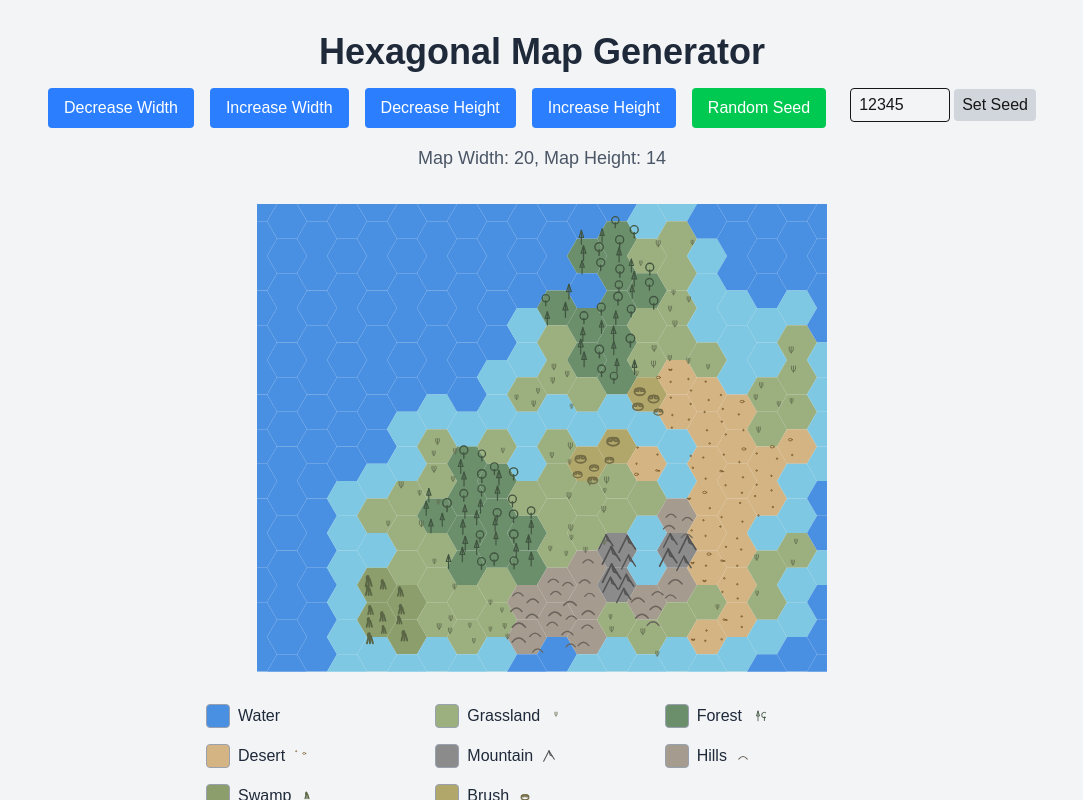
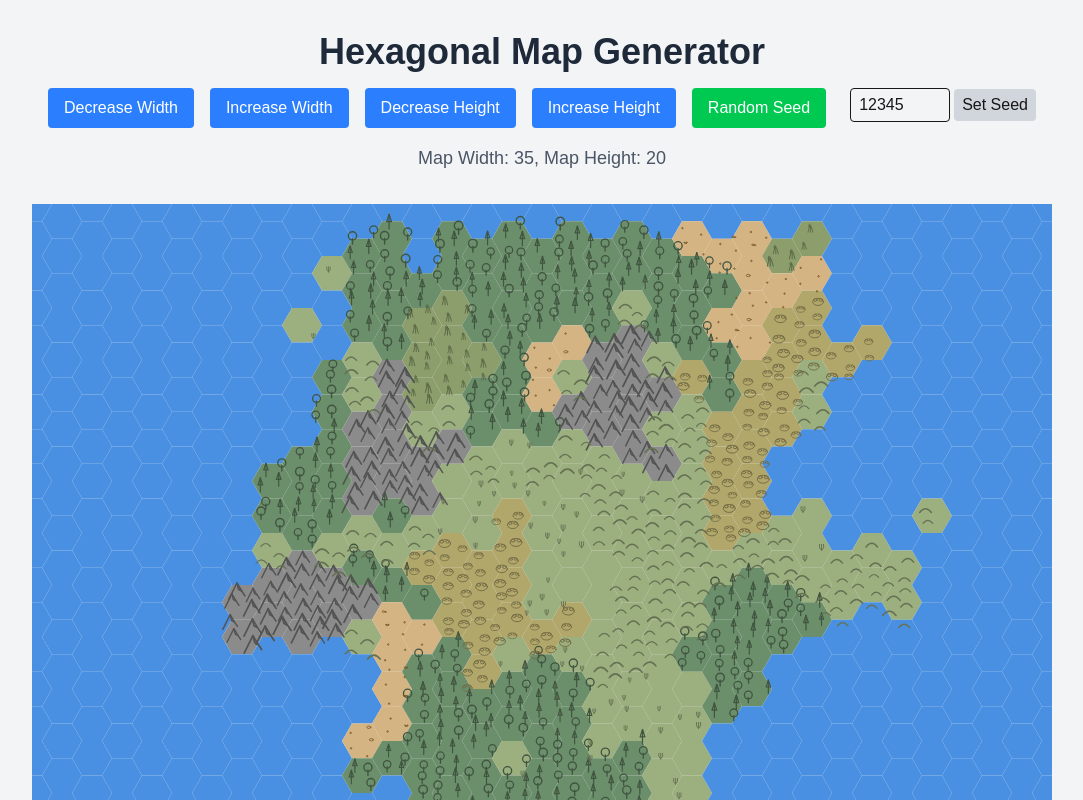
Before and after one commit to kohlhofer/hex-map, a Next.js app: page / in a window 1280 px wide. Shown: the top 800 px of the page, without its empty margins (98-1181 px from the left). Built offline with nearby package versions, Linux system fonts and the light colour scheme.

Commit message:
Map generation improvements: - Removed rivers and shallow water - Increased default map size to 35x20 - Adjusted terrain distribution (more grassland, less desert/swamp) - Made hills same color as grassland - Fixed symbol coloring and density

```diff
--- a/src/components/HexMap.tsx
+++ b/src/components/HexMap.tsx
@@ -19,7 +19,6 @@ interface HexTile {
   q: number; // axial coordinates
   r: number;
   terrain: TerrainType;
-  river?: boolean;
 }
 
 interface Point {
@@ -109,7 +108,7 @@ const getTerrainColor = (terrain: TerrainType): string => {
     case TerrainType.MOUNTAIN:
       return '#8B8B8B'; // desaturated gray
     case TerrainType.HILLS:
-      return '#A69B8F'; // desaturated brown
+      return '#9CAF7F'; // same as grassland
     case TerrainType.SWAMP:
       return '#8B9E6B'; // desaturated olive
     case TerrainType.BRUSH:
@@ -151,8 +150,8 @@ function getSymbolColor(terrain: TerrainType): string {
 export default function HexMap() {
   const [tiles, setTiles] = useState<HexTile[]>([]);
   const [tileMap, setTileMap] = useState<Record<string, HexTile>>({});
-  const [mapWidth, setMapWidth] = useState(20); // width of the map (in hexes)
-  const [mapHeight, setMapHeight] = useState(14); // height of the map (in hexes)
+  const [mapWidth, setMapWidth] = useState(35); // width of the map (in hexes)
+  const [mapHeight, setMapHeight] = useState(20); // height of the map (in hexes)
   const [hexSize, setHexSize] = useState(20); // size of hexagons in pixels (smaller)
   const [seed, setSeed] = useState('12345');
   const [seedInput, setSeedInput] = useState('12345');
@@ -243,13 +242,13 @@ export default function HexMap() {
     // Set cluster counts and sizes per terrain
     const clusterSettings: Record<TerrainType, {count: number, size: number}> = {
       [TerrainType.FOREST]: { count: Math.max(2, Math.floor(landTiles.length / 40)), size: Math.max(8, Math.floor(landTiles.length / 12)) },
-      [TerrainType.DESERT]: { count: Math.max(2, Math.floor(landTiles.length / 50)), size: Math.max(6, Math.floor(landTiles.length / 15)) },
+      [TerrainType.DESERT]: { count: Math.max(1, Math.floor(landTiles.length / 80)), size: Math.max(4, Math.floor(landTiles.length / 20)) },
       [TerrainType.MOUNTAIN]: { count: Math.max(1, Math.floor(landTiles.length / 80)), size: Math.max(3, Math.floor(landTiles.length / 30)) },
       [TerrainType.HILLS]: { count: Math.max(1, Math.floor(landTiles.length / 60)), size: Math.max(4, Math.floor(landTiles.length / 20)) },
-      [TerrainType.SWAMP]: { count: Math.max(1, Math.floor(landTiles.length / 60)), size: Math.max(4, Math.floor(landTiles.length / 18)) },
-      [TerrainType.BRUSH]: { count: Math.max(1, Math.floor(landTiles.length / 60)), size: Math.max(4, Math.floor(landTiles.length / 18)) },
+      [TerrainType.SWAMP]: { count: Math.max(1, Math.floor(landTiles.length / 100)), size: Math.max(3, Math.floor(landTiles.length / 25)) },
+      [TerrainType.BRUSH]: { count: Math.max(1, Math.floor(landTiles.length / 80)), size: Math.max(4, Math.floor(landTiles.length / 20)) },
       [TerrainType.WATER]: { count: 0, size: 0 },
-      [TerrainType.GRASSLAND]: { count: 0, size: 0 },
+      [TerrainType.GRASSLAND]: { count: Math.max(2, Math.floor(landTiles.length / 50)), size: Math.max(6, Math.floor(landTiles.length / 15)) },
     };
     // Seed clusters
     for (const terrain of clusterTerrains) {
@@ -261,7 +260,7 @@ export default function HexMap() {
         do {
           seedTile = landTiles[Math.floor(rand() * landTiles.length)];
           tries++;
-        } while (seedTile.terrain !== TerrainType.GRASSLAND && tries < 10);
+        } while (seedTile.terrain !== TerrainType.GRASSLAND && tries < 20);
         if (!seedTile || seedTile.terrain !== TerrainType.GRASSLAND) continue;
         // --- Custom cluster seeding for SWAMP and BRUSH ---
         if (terrain === TerrainType.SWAMP) {
@@ -269,7 +268,7 @@ export default function HexMap() {
           const swampCandidates = landTiles.filter(t =>
             t.terrain === TerrainType.GRASSLAND &&
             getNeighbors(t, tileMap).some(n =>
-              n.terrain === TerrainType.WATER || n.river || n.terrain === TerrainType.FOREST
+              n.terrain === TerrainType.WATER || n.terrain === TerrainType.FOREST
             )
           );
           if (swampCandidates.length > 0) {
@@ -280,7 +279,7 @@ export default function HexMap() {
           const brushCandidates = landTiles.filter(t =>
             (t.terrain === TerrainType.GRASSLAND || t.terrain === TerrainType.HILLS) &&
             getNeighbors(t, tileMap).some(n => n.terrain === TerrainType.DESERT) &&
-            !getNeighbors(t, tileMap).some(n => n.terrain === TerrainType.WATER || n.river)
+            !getNeighbors(t, tileMap).some(n => n.terrain === TerrainType.WATER)
           );
           if (brushCandidates.length > 0) {
             seedTile = brushCandidates[Math.floor(rand() * brushCandidates.length)];
@@ -289,7 +288,9 @@ export default function HexMap() {
         seedTile.terrain = terrain;
         // Grow cluster
         let frontier = [seedTile];
-        for (let j = 0; j < size; j++) {
+        // Adjust size based on terrain type
+        const adjustedSize = terrain === TerrainType.SWAMP ? Math.floor(size * 0.7) : size;
+        for (let j = 0; j < adjustedSize; j++) {
           if (frontier.length === 0) break;
           const current = frontier[Math.floor(rand() * frontier.length)];
           // Get unassigned grassland neighbors
@@ -297,8 +298,12 @@ export default function HexMap() {
           // For SWAMP, allow to grow into forest or river-adjacent tiles
           if (terrain === TerrainType.SWAMP) {
             neighbors = neighbors.concat(getNeighbors(current, tileMap).filter(n =>
-              n.terrain === TerrainType.FOREST && !n.river
+              n.terrain === TerrainType.FOREST
             ));
+            // Make swamp growth more restrictive
+            if (Math.random() < 0.4) {
+              frontier = frontier.filter(t => t !== current);
+            }
           }
           // For BRUSH, allow to grow into hills
           if (terrain === TerrainType.BRUSH) {
@@ -334,84 +339,12 @@ export default function HexMap() {
       if (tile.terrain !== TerrainType.GRASSLAND && tile.terrain !== TerrainType.HILLS) continue;
       const neighbors = getNeighbors(tile, tileMap).filter(n => n.terrain === TerrainType.DESERT);
       if (neighbors.length > 0) {
-        if (rand() < 0.4) {
+        if (rand() < 0.2) { // Reduced chance of desert spread
           tile.terrain = TerrainType.DESERT;
         }
       }
     }
 
-    // --- River Generation (improved: BFS path, connectivity check) ---
-    function isAdjacentToSea(tile: HexTile) {
-      return getNeighbors(tile, tileMap).some(n => n.terrain === TerrainType.WATER);
-    }
-    function terrainElevation(terrain: TerrainType) {
-      switch (terrain) {
-        case TerrainType.MOUNTAIN: return 5;
-        case TerrainType.HILLS: return 4;
-        case TerrainType.FOREST: return 3;
-        case TerrainType.GRASSLAND: return 2;
-        case TerrainType.DESERT: return 1;
-        default: return 0;
-      }
-    }
-    // Helper: check if all land tiles are connected (BFS)
-    function isIslandConnected() {
-      const land = newTiles.filter(t => t.terrain !== TerrainType.WATER);
-      if (land.length === 0) return true;
-      const visited = new Set<string>();
-      const queue = [land[0]];
-      visited.add(land[0].id);
-      while (queue.length) {
-        const t = queue.shift()!;
-        for (const n of getNeighbors(t, tileMap)) {
-          if (n.terrain !== TerrainType.WATER && !visited.has(n.id)) {
-            visited.add(n.id);
-            queue.push(n);
-          }
-        }
-      }
-      return visited.size === land.length;
-    }
-    // Find river sources (mountains not adjacent to sea)
-    const riverSources = landTiles.filter(t => t.terrain === TerrainType.MOUNTAIN && !isAdjacentToSea(t));
-    const riverCount = Math.max(1, Math.floor(landTiles.length / 80));
-    let riversMade = 0;
-    let riverAttempts = 0;
-    while (riversMade < riverCount && riverAttempts < 30) {
-      riverAttempts++;
-      const source = riverSources[Math.floor(rand() * riverSources.length)];
-      if (!source) break;
-      // BFS to find shortest path to sea, preferring lower elevation
-      const queue: {tile: HexTile, path: HexTile[]}[] = [{tile: source, path: [source]}];
-      const visited = new Set([source.id]);
-      let foundPath: HexTile[] | null = null;
-      while (queue.length) {
-        // Sort queue by elevation (lowest first)
-        queue.sort((a, b) => terrainElevation(a.tile.terrain) - terrainElevation(b.tile.terrain));
-        const {tile, path} = queue.shift()!;
-        if (isAdjacentToSea(tile)) {
-          foundPath = path;
-          break;
-        }
-        for (const n of getNeighbors(tile, tileMap)) {
-          if (n.terrain !== TerrainType.WATER && !n.river && !visited.has(n.id)) {
-            visited.add(n.id);
-            queue.push({tile: n, path: [...path, n]});
-          }
-        }
-      }
-      if (foundPath && foundPath.length > 3) {
-        // Mark river
-        for (const t of foundPath) t.river = true;
-        // Check connectivity
-        if (isIslandConnected()) {
-          riversMade++;
-        } else {
-          // Undo river
-          for (const t of foundPath) t.river = false;
-        }
-      }
-    }
     setTiles(newTiles);
     setTileMap(tileMap);
   };
@@ -496,8 +429,8 @@ export default function HexMap() {
   };
 
   // Helper to brush symbol positions for a given terrain type, excluding river tiles
-  function brushTerrainSymbolPositionsNoRivers(terrain: TerrainType, sizeRange: [number, number]) {
-    const terrainTiles = tiles.filter(t => t.terrain === terrain && !t.river);
+  function brushTerrainSymbolPositions(terrain: TerrainType, sizeRange: [number, number]) {
+    const terrainTiles = tiles.filter(t => t.terrain === terrain);
     const visited = new Set<string>();
     const clusters: any[] = [];
     // 2. BFS to find contiguous clusters
@@ -510,7 +443,7 @@ export default function HexMap() {
         const t = queue.shift()!;
         cluster.push(t);
         for (const n of getNeighbors(t, renderTileMap)) {
-          if (n.terrain === terrain && !n.river && !visited.has(n.id)) {
+          if (n.terrain === terrain && !visited.has(n.id)) {
             visited.add(n.id);
             queue.push(n);
           }
@@ -679,14 +612,14 @@ export default function HexMap() {
                       <ellipse cx="3" cy="1" rx="1.2" ry="0.7" />
                     </symbol>
                     {/* Swamp: marsh grass/cattail */}
-                    <symbol id="swamp-marsh" viewBox="-10 -10 20 20" stroke="currentColor" strokeWidth="2" fill="none" strokeLinecap="round" strokeLinejoin="round">
+                    <symbol id="swamp-marsh" viewBox="-10 -10 20 20" stroke="currentColor" strokeWidth="1" fill="none" strokeLinecap="round" strokeLinejoin="round">
                       <line x1="-3" y1="4" x2="-1" y2="-4" />
                       <line x1="0" y1="4" x2="0" y2="-2" />
                       <line x1="3" y1="4" x2="1" y2="-3" />
                       <ellipse cx="-1" cy="-4" rx="1" ry="2" />
                     </symbol>
                     {/* Brush: bush/scrub */}
-                    <symbol id="brush-bush" viewBox="-10 -8 20 16" stroke="currentColor" strokeWidth="2" fill="none" strokeLinecap="round" strokeLinejoin="round">
+                    <symbol id="brush-bush" viewBox="-10 -8 20 16" stroke="currentColor" strokeWidth="1" fill="none" strokeLinecap="round" strokeLinejoin="round">
                       <ellipse cx="0" cy="2" rx="6" ry="4" />
                       <ellipse cx="-3" cy="0" rx="2" ry="1.5" />
                       <ellipse cx="3" cy="0" rx="2" ry="1.5" />
@@ -703,27 +636,7 @@ export default function HexMap() {
               {tiles.map((tile) => {
                 const center = axialToPixel(tile.q, tile.r);
                 const isWater = tile.terrain === TerrainType.WATER;
-                const isRiver = tile.river;
-                // Shallow water color
-                const deepWaterColor = '#4A90E2';
-                const shallowWaterColor = '#7EC8E3';
-                // Get all 6 neighbors
-                const neighbors = getNeighbors(tile, renderTileMap);
-                // Determine if this water tile is adjacent to river, desert, grassland, or swamp
-                let isShallow = false;
-                if (isWater) {
-                  isShallow = neighbors.some(n =>
-                    n.river || n.terrain === TerrainType.DESERT || n.terrain === TerrainType.GRASSLAND || n.terrain === TerrainType.SWAMP
-                  );
-                }
-                // Use shallow color for river and shallow water, deep for other water
-                const fillColor = isRiver
-                  ? shallowWaterColor
-                  : isWater && isShallow
-                    ? shallowWaterColor
-                    : isWater
-                      ? deepWaterColor
-                      : getTerrainColor(tile.terrain);
+                const fillColor = isWater ? '#4A90E2' : getTerrainColor(tile.terrain);
                 return (
                   <g key={tile.id}>
                     <polygon
@@ -827,9 +740,8 @@ export default function HexMap() {
                 });
                 // --- Mountain and hill brushing ---
                 // Helper to brush symbols for a given terrain type and symbol, excluding river tiles
-                function brushTerrainSymbolsNoRivers(terrain: TerrainType, symbolId: string, sizeRange: [number, number]) {
-                  // 1. Find all tiles of this terrain that are not rivers
-                  const terrainTiles = tiles.filter(t => t.terrain === terrain && !t.river);
+                function brushTerrainSymbols(terrain: TerrainType, symbolId: string, sizeRange: [number, number]) {
+                  const terrainTiles = tiles.filter(t => t.terrain === terrain);
                   const visited = new Set<string>();
                   const clusters: any[] = [];
                   // 2. BFS to find contiguous clusters
@@ -842,7 +754,7 @@ export default function HexMap() {
                       const t = queue.shift()!;
                       cluster.push(t);
                       for (const n of getNeighbors(t, renderTileMap)) {
-                        if (n.terrain === terrain && !n.river && !visited.has(n.id)) {
+                        if (n.terrain === terrain && !visited.has(n.id)) {
                           visited.add(n.id);
                           queue.push(n);
                         }
@@ -946,22 +858,22 @@ export default function HexMap() {
                 }
                 // For grassland and desert, make symbols sparse by skipping ~60% of grid spots
                 function sparseBrushTerrainSymbols(terrain: TerrainType, symbolId: string, sizeRange: [number, number], skipProb: number) {
-                  const uses = brushTerrainSymbolsNoRivers(terrain, symbolId, sizeRange);
+                  const uses = brushTerrainSymbols(terrain, symbolId, sizeRange);
                   // Filter out a random portion of the uses
                   return uses.filter(() => Math.random() > skipProb);
                 }
                 // Add mountain peaks and hill arches (no rivers)
-                const mountainUses = brushTerrainSymbolsNoRivers(TerrainType.MOUNTAIN, 'mountain-peak', [0.8, 1.1]);
-                const hillUses = brushTerrainSymbolsNoRivers(TerrainType.HILLS, 'hill-arch', [0.7, 1.0]);
+                const mountainUses = brushTerrainSymbols(TerrainType.MOUNTAIN, 'mountain-peak', [0.8, 1.1]);
+                const hillUses = brushTerrainSymbols(TerrainType.HILLS, 'hill-arch', [0.7, 1.0]);
                 // Add grassland, desert, swamp, and brush symbols (no rivers)
                 const grasslandUses = sparseBrushTerrainSymbols(TerrainType.GRASSLAND, 'grass-tuft', [0.7, 1.0], 0.6);
                 // For desert, randomly choose one of three rock symbols for each spot
                 function denseDesertSymbols() {
                   // Use normal size and density for desert symbols
-                  const positions = brushTerrainSymbolPositionsNoRivers(TerrainType.DESERT, [0.4, 0.6]);
+                  const positions = brushTerrainSymbolPositions(TerrainType.DESERT, [0.4, 0.6]);
                   const rockTypes = ['desert-rock1', 'desert-rock2', 'desert-rock3'];
                   const strokeColor = getSymbolColor(TerrainType.DESERT);
-                  const desertTiles = tiles.filter(t => t.terrain === TerrainType.DESERT && !t.river);
+                  const desertTiles = tiles.filter(t => t.terrain === TerrainType.DESERT);
                   console.log('Desert tiles (no river):', desertTiles.length, 'Desert symbols:', positions.length);
                   return positions.map((pos, i) => {
                     if (Math.random() < 0.8) {
@@ -999,8 +911,8 @@ export default function HexMap() {
                   });
                 }
                 const desertUses = denseDesertSymbols();
-                const swampUses = brushTerrainSymbolsNoRivers(TerrainType.SWAMP, 'swamp-marsh', [0.7, 1.0]);
-                const brushUses = brushTerrainSymbolsNoRivers(TerrainType.BRUSH, 'brush-bush', [0.7, 1.0]);
+                const swampUses = brushTerrainSymbols(TerrainType.SWAMP, 'swamp-marsh', [0.7, 1.0]);
+                const brushUses = brushTerrainSymbols(TerrainType.BRUSH, 'brush-bush', [0.7, 1.0]);
                 return [
                   ...treeUses,
                   ...mountainUses,
```
